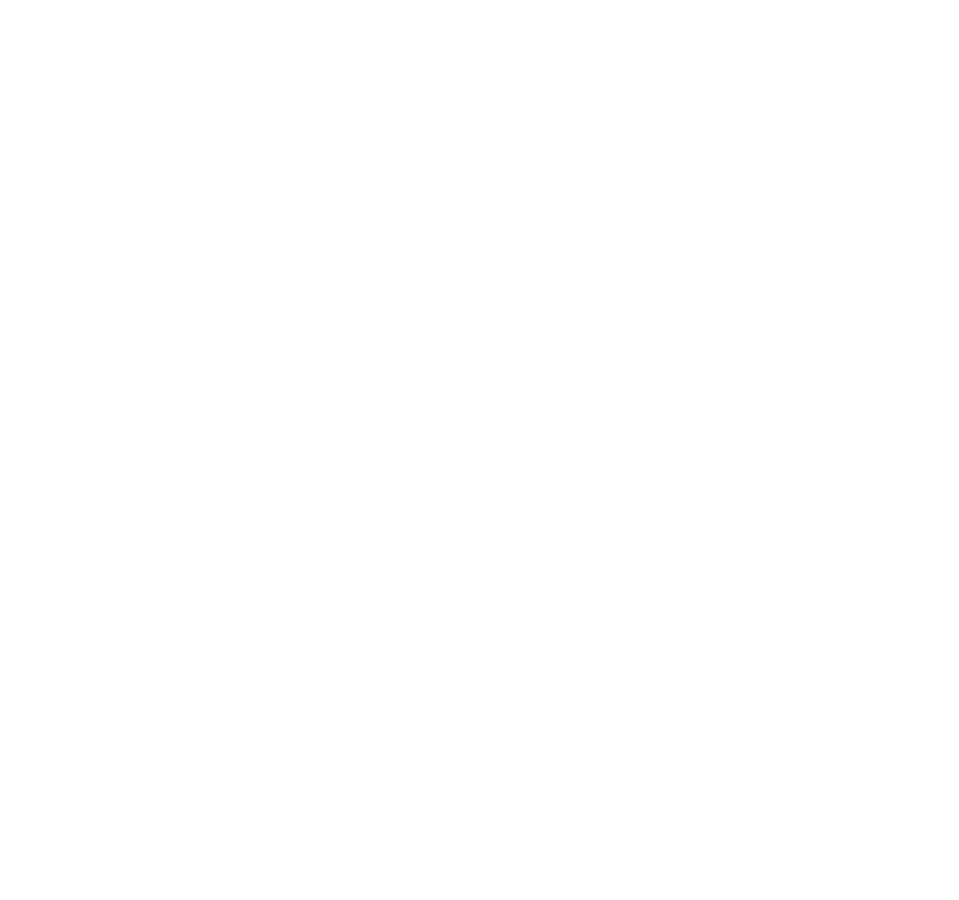
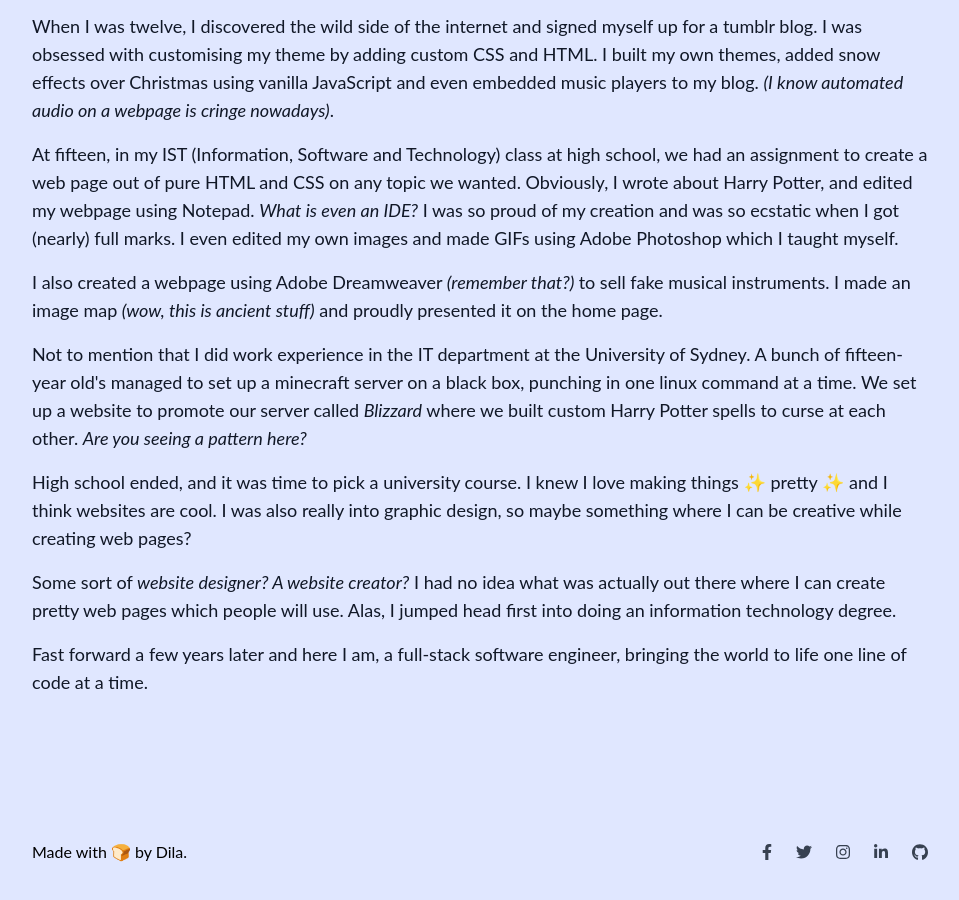
Before and after one commit to fadilafidina/me, a Next.js app in the folder nextjs-blog/: page /about in a window 1280 px wide. Shown: the part 660-1560 px from the top of the page, without its empty margins (160-1119 px from the left). Before the commit the page ends 800 px from the top, so only its background shows below. Built offline with nearby package versions, Linux system fonts and the light colour scheme.

Commit message:
update bg colour and add about

```diff
--- a/nextjs-blog/components/Footer.jsx
+++ b/nextjs-blog/components/Footer.jsx
@@ -3,7 +3,7 @@
 export default function Navbar() {
     return (
 
-        <div className='px-48 pb-12'>
+        <div className='px-48 pb-12 pt-24'>
             {/* Adapted from https://tailwind-elements.com/docs/standard/navigation/footer/ */}
             <footer class="text-center lg:text-left ">
                 <div class="flex justify-center items-center lg:justify-between">
@@ -11,7 +11,7 @@
                         <span>Made with 🍞 by Dila.</span>
                     </div>
                     <div class="flex justify-center">
-                        <a href="#!" class="mr-6 text-gray-700">
+                        <a href="https://www.youtube.com/watch?v=dQw4w9WgXcQ" class="mr-6 text-gray-700">
                             <svg aria-hidden="true" focusable="false" data-prefix="fab" data-icon="facebook-f"
                                 class="w-2.5" role="img" xmlns="http://www.w3.org/2000/svg"
                                 viewBox="0 0 320 512">
@@ -20,7 +20,7 @@
                                 </path>
                             </svg>
                         </a>
-                        <a href="#!" class="mr-6 text-gray-700">
+                        <a href="https://www.youtube.com/watch?v=dQw4w9WgXcQ" class="mr-6 text-gray-700">
                             <svg aria-hidden="true" focusable="false" data-prefix="fab" data-icon="twitter"
                                 class="w-4" role="img" xmlns="http://www.w3.org/2000/svg" viewBox="0 0 512 512">
                                 <path fill="currentColor"
@@ -28,7 +28,7 @@
                                 </path>
                             </svg>
                         </a>
-                        <a href="#!" class="mr-6 text-gray-700">
+                        <a href="https://www.youtube.com/watch?v=dQw4w9WgXcQ" class="mr-6 text-gray-700">
                             <svg aria-hidden="true" focusable="false" data-prefix="fab" data-icon="instagram"
                                 class="w-3.5" role="img" xmlns="http://www.w3.org/2000/svg" viewBox="0 0 448 512">
                                 <path fill="currentColor"
@@ -36,7 +36,7 @@
                                 </path>
                             </svg>
                         </a>
-                        <a href="#!" class="mr-6 text-gray-700">
+                        <a href="https://www.linkedin.com/in/fadila-fidina/" class="mr-6 text-gray-700">
                             <svg aria-hidden="true" focusable="false" data-prefix="fab" data-icon="linkedin-in"
                                 class="w-3.5" role="img" xmlns="http://www.w3.org/2000/svg"
                                 viewBox="0 0 448 512">
--- a/nextjs-blog/components/Navbar.jsx
+++ b/nextjs-blog/components/Navbar.jsx
@@ -5,7 +5,7 @@
 export default function Navbar() {
     return (
         // <div className="px-4 sticky top-0 z-50 bg-[url('../public/images/bg1.jpg')]">
-        <div className="font-mono px-4 pt-7">
+        <div className="font-mono px-4 pt-7 text-lg">
             <div className="px-8 text-indigo-700 hover:text-black w-30">
                 <Link href="/">
                     <a>
--- a/nextjs-blog/components/layout.js
+++ b/nextjs-blog/components/layout.js
@@ -6,7 +6,7 @@
 
 export default function Layout({ children, home }) {
   return (
-    <div className=''>
+    <div className='bg-indigo-100'>
       <Head>
         <link rel="icon" href="https://31.media.tumblr.com/5a4a522d4da9de9d3347d24bc1cac2f0/tumblr_inline_my5fmtNKRZ1rnr4eb.gif" />
         <meta
@@ -16,14 +16,18 @@
       </Head>
       {home ?
         <>
-        <div className='min-h-screen'>
-          {/* <div class=" h-screen win-w-screen bg-cover bg-[url('../public/images/bg1.jpg')]"> */}
+          <div className='min-h-screen'>
+            {/* <div class=" h-screen win-w-screen bg-cover bg-[url('../public/images/bg1.jpg')]"> */}
             <Navbar />
 
             <div className="py-36 min-h-screen grid justify-center">
               <div className='py-1 text-gray-800'>
                 <h1 className="text-4xl font-bold">
-                  Hi, I'm <span className='text-indigo-500 underline decoration-dashed underline-offset-8 hover:decoration-wavy'>Fadila Fidina</span>! ✨
+                  Hi, I'm <span className='text-indigo-500 underline decoration-dashed underline-offset-8 hover:decoration-wavy decoration-gradient-to-r '>
+                    {/* <span class="bg-clip-text text-transparent bg-gradient-to-r from-indigo-500 via-purple-500 to-pink-500"> */}
+                    Fadila Fidina
+                    {/* </span> */}
+                  </span>! ✨
                 </h1>
 
                 <div className="text-sm pt-6">
@@ -40,17 +44,18 @@
 
           </div>
 
-          <div className="px-48 text-gray-800 text-lg">
+          <div className="px-48 text-gray-900 text-lg">
             <main>{children}</main>
           </div>
 
-          <Footer/>
+          <Footer />
         </>
         : <>
           <Navbar />
-          <div className="p-12">
+          <div className="py-12 px-48 text-gray-900 text-lg min-h-screen">
             <main>{children}</main>
           </div>
+          <Footer />
         </>}
     </div>
   )
--- a/nextjs-blog/pages/about.js
+++ b/nextjs-blog/pages/about.js
@@ -28,16 +28,54 @@
             The stack that I've used with include .NET / C#, React + Redux, JavaScript, TypeScript, GraphQL.
         </div>
 
+        <div className='pt-4 flex'>
+            Aside from code, I love to bake bread, cakes, loaves, buns, pizzas, and anything that could go into an oven! I also like to draw and paint!
+        </div>
+
+        <h1 className="text-2xl text-indigo-700 pt-24">
+            My journey to software engineering
+        </h1>
+
         <div className='pt-4'>
-        Stores I've played with include SQL, PostgreSQL, MongoDB and Elasticsearch.
+            When I was twelve, I discovered the wild side of the internet and signed myself up for a tumblr blog.
+            I was obsessed with customising my theme by adding custom CSS and HTML.
+            I built my own themes, added snow effects over Christmas using vanilla JavaScript
+            and even embedded music players to my blog. <span className='italic'>(I know automated audio on a webpage is cringe nowadays)</span>.
         </div>
 
         <div className='pt-4'>
-        I built this site using Next.js, TailwindsCSS, React and deployed it using Vercel.
+            At fifteen, in my IST (Information, Software and Technology) class at high school, we had an assignment to create a web page out of pure HTML and CSS on any topic we wanted.
+            Obviously, I wrote about Harry Potter, and edited my webpage using Notepad. <span className='italic'> What is even an IDE?</span> I was so proud of my creation and was so ecstatic when I got (nearly) full marks.
+            I even edited my own images and made GIFs using Adobe Photoshop
+            which I taught myself.
         </div>
 
-    <div className='pt-4 flex'>
-        Aside from code, I love to bake bread, cakes, loafs, buns, pizzas, and anything that could go into an oven! I also like to draw and paint!
+        <div className='pt-4'>
+            I also created a webpage using Adobe Dreamweaver <span className='italic'>(remember that?) </span>
+            to sell fake musical instruments.
+            I made an image map <span className='italic'>(wow, this is ancient stuff)</span> and proudly presented it on the home page.
+        </div>
+
+        <div className='pt-4'>
+            Not to mention that I did work experience in the IT department at the University of Sydney.
+            A bunch of fifteen-year old's managed to set up a minecraft server on a black box, punching in one linux command at a time.
+            We set up a website to promote our server called <span className='italic'>Blizzard</span> where we built custom Harry Potter spells to curse at each other. <span className='italic'>Are you seeing a pattern here?</span>
+        </div>
+
+        <div className='pt-4'>
+            High school ended, and it was time to pick a university course.
+            I knew I love making things <span aria-label='sparkle emoji'>✨</span> pretty <span aria-label='sparkle emoji'>✨</span> and I think websites are cool.
+            I was also really into graphic design, so maybe something where I can be creative while creating web pages?
+        </div>
+
+        <div className='pt-4'>
+            Some sort of <span className='italic'>website designer? A website creator?</span> I
+            had no idea what was actually out there where I can create pretty web pages which people will use.
+            Alas, I jumped head first into doing an information technology degree.
+        </div>
+
+        <div className='pt-4'>
+            Fast forward a few years later and here I am, a full-stack software engineer, bringing the world to life one line of code at a time.
         </div>
 
     </Layout>
--- a/nextjs-blog/pages/index.js
+++ b/nextjs-blog/pages/index.js
@@ -1,6 +1,8 @@
 import Head from 'next/head'
 import Layout, { siteTitle } from '../components/layout'
 import Footer from '../components/Footer'
+import Link from "next/link";
+
 
 export default function Home() {
   return (
@@ -32,6 +34,10 @@
 
         <div className='pt-4'>
           I built this site using Next.js, Tailwind CSS, React and deployed it using Vercel.
+        </div>
+
+        <div className='pt-4'>
+          Read a bit more about me <span className='text-indigo-500 underline decoration-dashed underline-offset-8 hover:decoration-wavy'><Link href="/about">here</Link></span>.
         </div>
 
         <div className='pt-4'>
--- a/nextjs-blog/pages/projects.js
+++ b/nextjs-blog/pages/projects.js
@@ -7,16 +7,16 @@
       <title>projects</title>
     </Head>
 
-    <h1 className="text-3xl">
+    <h1 className="text-3xl text-indigo-700">
       It is nice to see you.
     </h1>
 
     <div className='pt-4'>
-        Insert some lorem ipsum.
+      Coming soon :-)
     </div>
 
     {/* https://daily-dev-tips.com/posts/setting-up-nextjs-with-tailwind-css/  */}
-      <div className="min-h-screen">
+    {/* <div className="min-h-screen">
       <div className="flex justify-center place-items-center space-x-4">
         <div className="max-w-xs rounded overflow-hidden shadow-lg my-2">
           <img
@@ -60,10 +60,10 @@
           </div>
         </div>
       </div>
-      </div>
+    </div> */}
 
 
-      <div className="flex min-h-screen justify-center items-center">
+    {/* <div className="flex min-h-screen justify-center items-center">
 
         <div className="max-w-xs rounded overflow-hidden shadow-lg my-2">
           <img
@@ -79,6 +79,6 @@
             </p>
           </div>
         </div>
-      </div>
+      </div> */}
   </Layout>
 }
```
Lines whose indentation alone changed are shown as unchanged.
